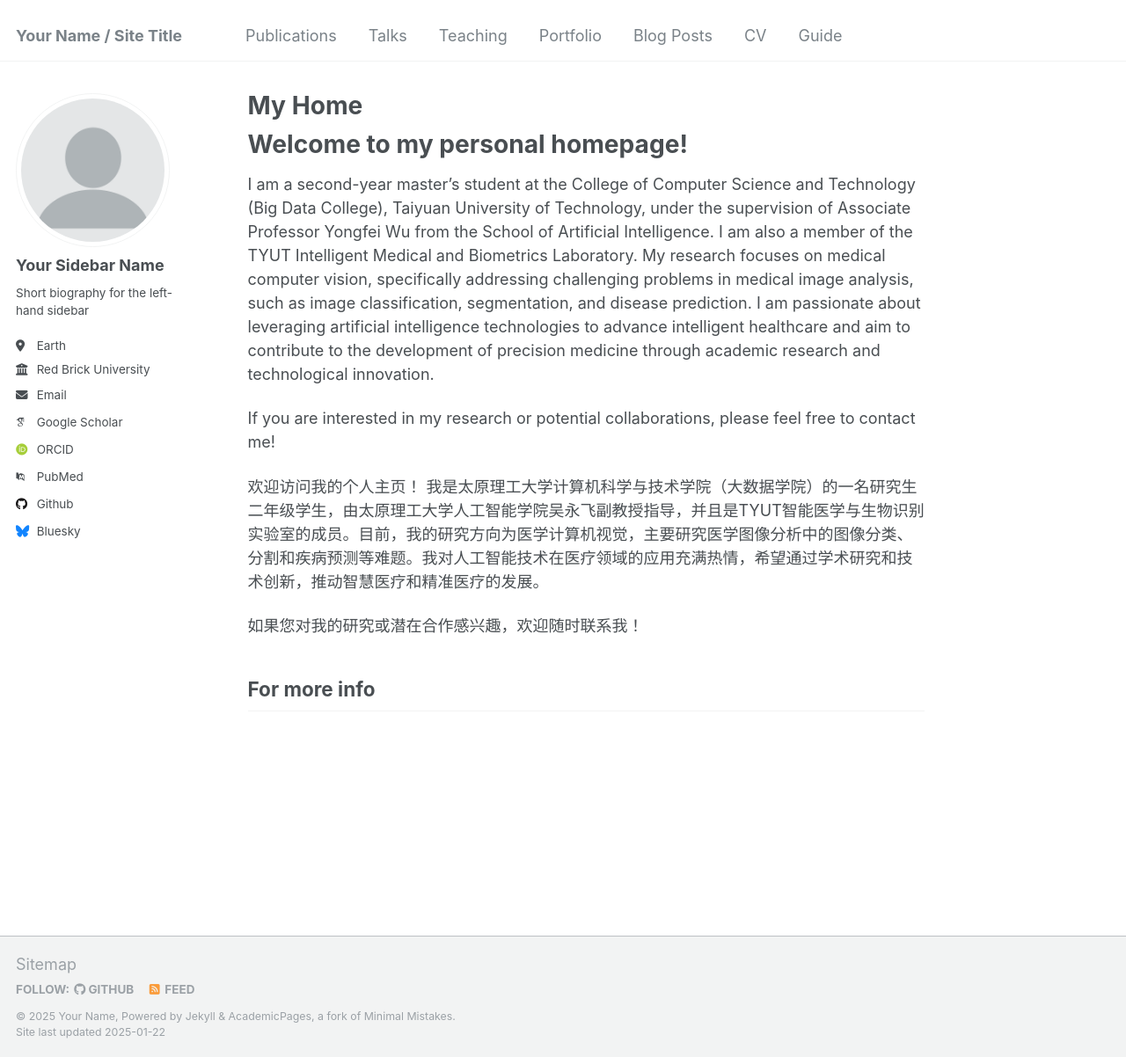
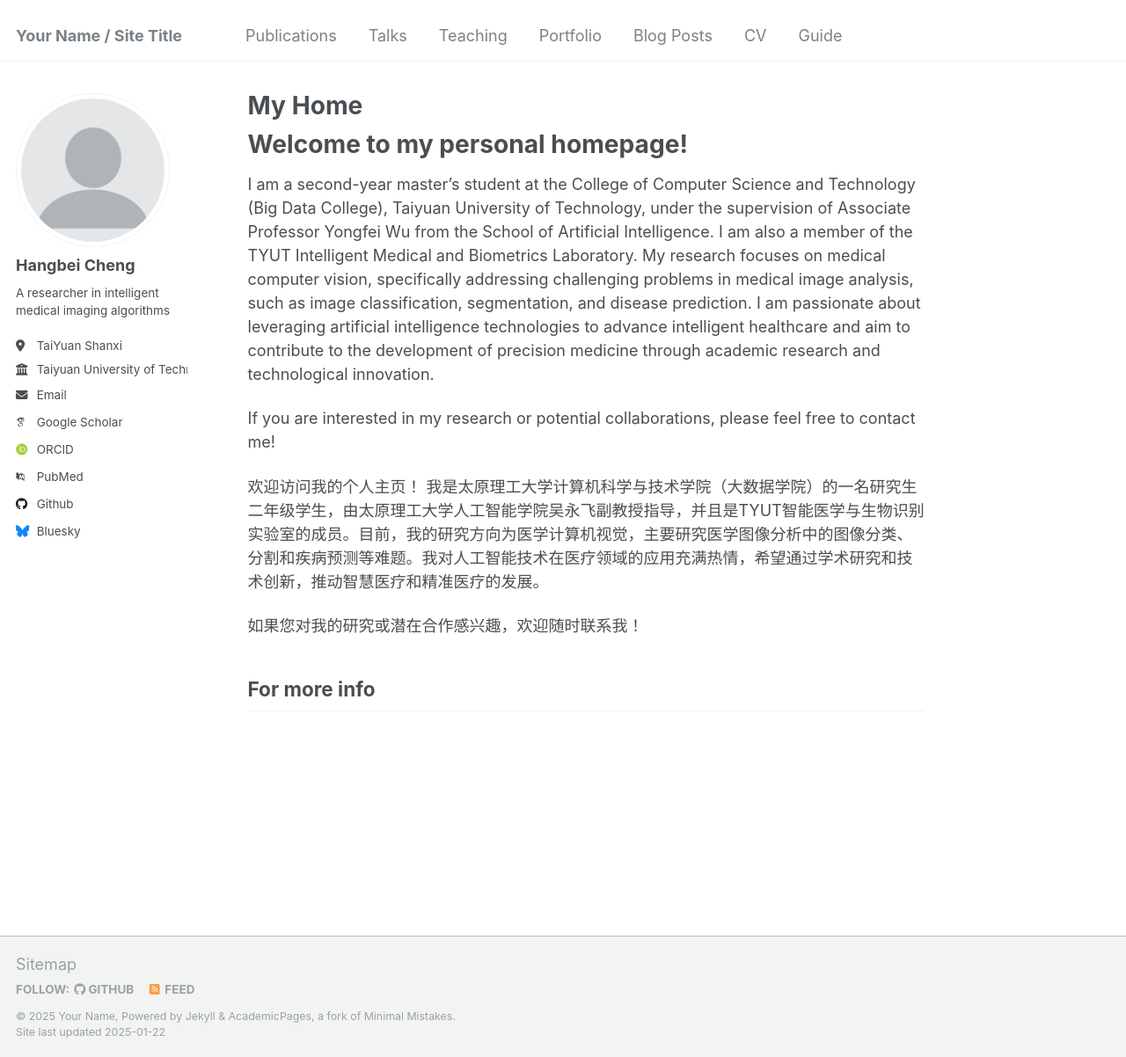
Before and after one commit to chenghangbei0702/chenghangbei0702.github.io, a Jekyll site: the page built from _pages/about.md, in a window 1280 px wide and 1202 px high. Shown: the whole window at 88% size. Built offline with Jekyll 4.4.1, drawn with Linux system fonts in a browser that asks for light colours; some web fonts are replaced.

Commit message:
Update _config.yml

```diff
--- a/_config.yml
+++ b/_config.yml
@@ -12,7 +12,7 @@ title                    : "Your Name / Site Title"
 title_separator          : "-"
 name                     : &name "Your Name"
 description              : &description "personal description"
-url                      : https://academicpages.github.io # the base hostname & protocol for your site e.g. "https://[your GitHub username].github.io"
+url                      : https://chenghangbei0702.github.io # the base hostname & protocol for your site e.g. "https://[your GitHub username].github.io"
 baseurl                  : "" # the subpath of your site, e.g. "/blog"
 repository               : "academicpages/academicpages.github.io"
 
@@ -22,19 +22,19 @@ repository               : "academicpages/academicpages.github.io"
 author:
   # Biographic information
   avatar           : "profile.png"
-  name             : "Your Sidebar Name"
+  name             : "Hangbei Cheng"
   pronouns         : # example: "she/her"
-  bio              : "Short biography for the left-hand sidebar"
-  location         : "Earth"
-  employer         : "Red Brick University"
+  bio              : "A researcher in intelligent medical imaging algorithms"
+  location         : "TaiYuan Shanxi"
+  employer         : "Taiyuan University of Technology"
   uri              : # URL
-  email            : "none@example.org"
+  email            : "chenghangbei0702@163.com"
 
   # Academic websites
   arxiv            : # URL - Update with the correct link to your profile
-  googlescholar    : "https://scholar.google.com/citations?user=PS_CX0AAAAAJ"
+  googlescholar    : "https://scholar.google.com/citations?hl=zh-CN&user=65HgDTwAAAAJ&view_op=list_works&gmla=AGd7smFV9YY0FKlrisSzdrgvyhF2QClTh9XDnmhKZSldA8xX_xWNBipGBXNJBk46AN3r_YsHT052UvssWCPzq6U"
   impactstory      : # URL
-  orcid            : "http://orcid.org/yourorcidurl"
+  orcid            : "https://orcid.org/my-orcid?orcid=0009-0006-7310-7636"
   semantic         : # URL
   pubmed           : "https://www.ncbi.nlm.nih.gov/pubmed/?term=john+snow"
   researchgate     : # URL
@@ -44,7 +44,7 @@ author:
   bitbucket        : # Username - Update with your username on the site
   codepen          : # Username
   dribbble         : # Username
-  github           : "academicpages"
+  github           : "https://github.com/chenghangbei0702"
   kaggle           : # Username
   stackoverflow    : # User number or user number and name (i.e., use "1" or "1/jeff-atwood")
 
```
